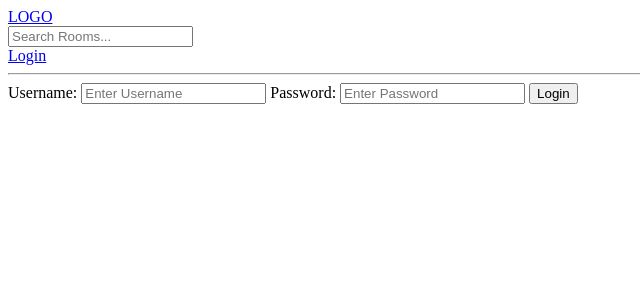
After one commit to devmutinda/django-project, a Django app: page /login/ in a window 1280 px wide. The commit adds this page. Shown: the top 300 px of the page, without its empty margins (0-640 px from the left). Run offline with Django 4.2, Linux system fonts and the light colour scheme.

Commit message:
Added search bar and login features

```diff
--- a/base/templates/base/home.html
+++ b/base/templates/base/home.html
@@ -22,6 +22,7 @@
             {% endfor %}
         </div>
         <div>
+            <h5>{{room_count}} rooms available</h5>
             <a href="{% url 'form' %}">Create room</a>
 
             {% for room in rooms%}
--- /dev/null
+++ b/base/templates/base/login_register.html
@@ -0,0 +1,17 @@
+{% extends 'main.html' %}
+
+{% block content%}
+<div>
+    <form method="POST" action="">
+        {% csrf_token %}
+        <label>Username:</label>
+        <input type="text" name="username" placeholder="Enter Username">
+
+        <label>Password:</label>
+        <input type="password" name="password" placeholder="Enter Password">
+
+        <input type="submit" value="Login">
+    </form>
+</div>
+
+{% endblock content %}
--- a/base/urls.py
+++ b/base/urls.py
@@ -2,9 +2,11 @@ from django.urls import path
 from . import views
 
 urlpatterns = [
+    path('login/', views.loginPage, name="login"),
+    path('logout/', views.logoutUser, name="logout"),
     path('', views.home, name="home"),
-    path('room_new/<str:pk>/', views.room, name="room"),
-    path('create_form/', views.form, name="form"),
-    path('update_room/<str:pk>/', views.updateRoom, name="update"),
-    path('delete_room/<str:pk>/', views.deleteRoom, name="delete")
+    path('room-new/<str:pk>/', views.room, name="room"),
+    path('create-form/', views.createRoom, name="form"),
+    path('update-room/<str:pk>/', views.updateRoom, name="update"),
+    path('delete-room/<str:pk>/', views.deleteRoom, name="delete")
 ]
--- a/base/views.py
+++ b/base/views.py
@@ -1,8 +1,11 @@
 from django.shortcuts import render, redirect
-from django.http import HttpResponse
+from django.contrib import messages
+from django.contrib.auth.models import User
 from .models import Room, Topic
 from .forms import RoomForm
 from django.db.models import Q
+from django.contrib.auth import authenticate, login, logout
+from django.contrib.auth.decorators import login_required
 
 # rooms = [
 #     {'id': 1, 'name': 'Lets learn python!'},
@@ -10,13 +13,28 @@ from django.db.models import Q
 #     {'id': 3, 'name': 'Frontend developers'},
 # ]
 
-def deleteRoom(request, pk):
-    room = Room.objects.get(id=pk)
-    context = {'obj': room}
+def loginPage(request):
     if request.method == 'POST':
-        room.delete()
-        return redirect('home')
-    return render(request, 'base/delete.html', context)
+        username = request.POST.get('username')
+        password = request.POST.get('password')
+
+        try:
+            user = User.objects.get(username=username)
+        except Exception:
+            messages.error(request, "User does not exist")
+        user = authenticate(request, username=username, password=password)
+
+        if user is not None:
+            login(request, user)
+            return redirect('home')
+        else:
+            messages.error(request, "Username OR password does not exist")
+    context = {}
+    return render(request, 'base/login_register.html', context)
+
+def logoutUser(request):
+    logout(request)
+    return redirect('home')
 
 def home(request):
     q = request.GET.get('q') if request.GET.get('q') != None else ''
@@ -26,11 +44,12 @@ def home(request):
     # else:
     #     rooms = Room.objects.filter(topic__name=q)
     rooms = Room.objects.filter(
-        Q(topic__name__icontains=q) or
-        Q(name__icontains=q) or
+        Q(topic__name__icontains=q) |
+        Q(name__icontains=q) |
         Q(description__icontains=q)
         )
-    context = {'rooms': rooms, 'topics': topics}
+    room_count = rooms.count()
+    context = {'rooms': rooms, 'topics': topics, 'room_count': room_count}
     return render(request, 'base/home.html', context)
 
 def room(request, pk):
@@ -38,7 +57,8 @@ def room(request, pk):
     context = {'room': room}
     return render(request, 'base/room.html', context)
 
-def form(request):
+@login_required(login_url='login')
+def createRoom(request):
     form = RoomForm()
     if request.method == 'POST':
         form = RoomForm(request.POST)
@@ -48,6 +68,7 @@ def form(request):
     context = {'form': form}
     return render(request, 'base/room_form.html', context)
 
+@login_required(login_url='login')
 def updateRoom(request, pk):
     room = Room.objects.get(id=pk)
     form = RoomForm(instance=room)
@@ -58,3 +79,12 @@ def updateRoom(request, pk):
             return redirect('home')
     context = {'form': form}
     return render(request, 'base/room_form.html', context)
+
+@login_required(login_url='login')
+def deleteRoom(request, pk):
+    room = Room.objects.get(id=pk)
+    context = {'obj': room}
+    if request.method == 'POST':
+        room.delete()
+        return redirect('home')
+    return render(request, 'base/delete.html', context)
--- a/templates/main.html
+++ b/templates/main.html
@@ -8,6 +8,13 @@
 </head>
 <body>
     {% include 'navbar.html' %}
+    {% if messages %}
+    <ul class="messages">
+        {% for message in messages %}
+        <li>{{ message }}</li>
+        {% endfor %}
+    </ul>
+    {% endif %}
     {% block content %}
 
     {% endblock %}
--- a/templates/navbar.html
+++ b/templates/navbar.html
@@ -4,4 +4,9 @@
 <form method="GET" action="{% url 'home' %}">
     <input type="text" name="q" placeholder="Search Rooms...">
 </form>
+{% if request.user.is_authenticated %}
+<a href="{% url 'logout' %}">Logout</a>
+{% else %}
+<a href="{% url 'login' %}">Login</a>
+{% endif %}
 <hr>
```
Also changed, not shown: db.sqlite3, 1 other file.
